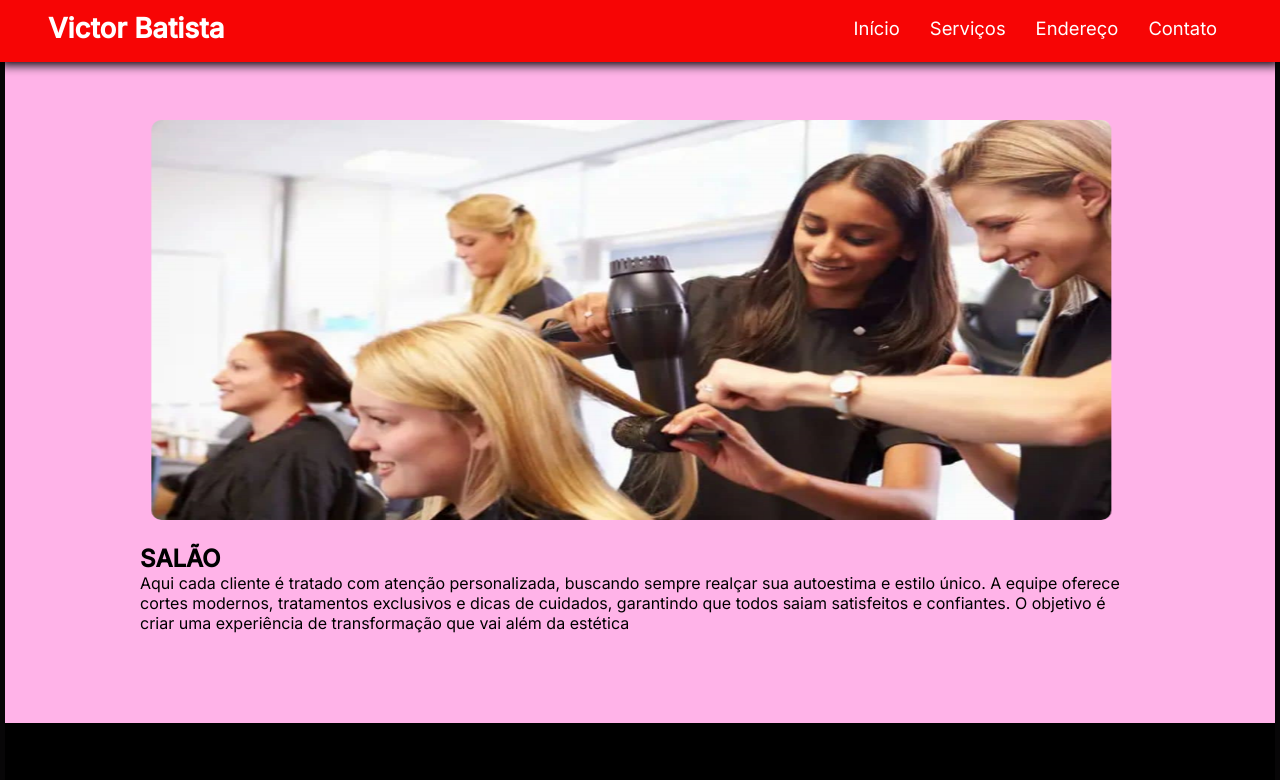
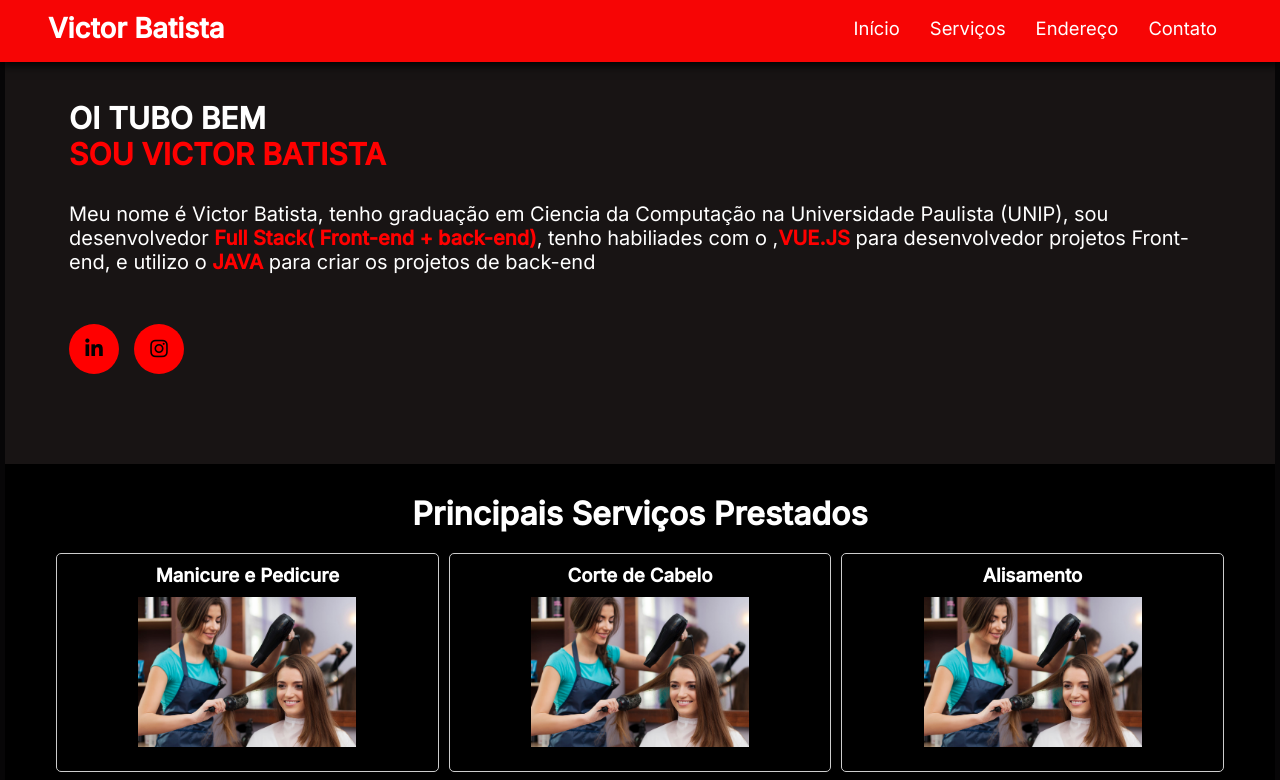
Before and after one commit to victorbatista2020/portfolio, a Vue app: page / in a window 1280 px wide. Shown: the top 780 px of the page. Built offline with nearby package versions, Linux system fonts and the light colour scheme.

Commit message:
Update About
Atualizei o componente about, com a nova descrição do meu projeto

```diff
--- a/index.html
+++ b/index.html
@@ -3,7 +3,9 @@
   <head>
     <meta charset="UTF-8">
     <meta name="viewport" content="width=device-width, initial-scale=1.0">
-    <title>Loja template</title>
+    <title>Portfolio VUE</title>
+    <link rel="stylesheet" href="https://cdnjs.cloudflare.com/ajax/libs/font-awesome/6.5.0/css/all.min.css">
+
   </head>
   <body>
     <div id="app"></div>
--- a/src/assets/main.css
+++ b/src/assets/main.css
@@ -10,10 +10,10 @@
   scroll-behavior: smooth;
   scroll-padding-top: 90px;
 }
+
 body{
-
-
   background-color: rgb(7, 6, 7);
+  color: white;
 }
 
 .service-content {
@@ -23,3 +23,7 @@
   padding-top: 10px;
   background-color: rgb(0, 0, 0);
 }
+
+span{
+  color:rgb(255, 0, 0);
+}
--- a/src/components/About.vue
+++ b/src/components/About.vue
@@ -1,36 +1,22 @@
 <template>
     <div class="about-content" id="about">
-        <div class="slider">
-            <input type="radio" name="slides" id="slide1" checked>
-            <input type="radio" name="slides" id="slide2">
-            <input type="radio" name="slides" id="slide3">
-            <input type="radio" name="slides" id="slide4">
+        <h2>OI TUBO BEM<br><span>SOU VICTOR BATISTA</span></h2>
+            <div class="about">
 
-            <div class="slides">
-                <div class="slide" id="s1">
-                    <img src="./imgs/slides/salaobeleza3.png" alt="Imagem 1">
-                </div>
-                <div class="slide" id="s2">
-                    <img src="./imgs/slides/salaobeleza2.png" alt="Imagem 2">
-                </div>
-                <div class="slide" id="s3">
-                    <img src="./imgs/slides/barbeiro.png" alt="Imagem 3">
-                </div>
-                <div class="slide" id="s4">
-                    <img src="./imgs/slides/barbeiro2.png" alt="Imagem 4">
-                </div>
-            </div>
-            <div class="about">
-                <h2>SALÃO</h2>
-
-                Aqui cada cliente é tratado com atenção personalizada, buscando sempre realçar sua autoestima e estilo único.
-                A equipe oferece cortes modernos, tratamentos exclusivos e dicas de cuidados,
-                garantindo que todos saiam satisfeitos e confiantes. O objetivo é criar uma experiência de transformação
-                que vai além da estética
+               Meu nome é Victor Batista, tenho graduação em Ciencia da Computação na Universidade Paulista (UNIP),
+               sou desenvolvedor <span><b>Full Stack( Front-end + back-end)</b></span>, tenho habiliades com o ,<span><b>VUE.JS</b></span> para desenvolvedor projetos Front-end,
+                e utilizo o <span><b>JAVA</b></span> para criar os projetos de back-end
 
 
             </div>
-        </div>
+            <div class="social-buttons">
+        <a href="https://www.linkedin.com/in/seu-usuario" target="_blank" class="social-btn">
+          <i class="fab fa-linkedin-in"></i>
+        </a>
+        <a href="https://www.instagram.com/seu-usuario" target="_blank" class="social-btn">
+          <i class="fab fa-instagram"></i>
+        </a>
+      </div>
 
     </div>
 
@@ -39,85 +25,49 @@
 
 
 <script lang="ts">
-import { defineComponent } from 'vue';
-
-export default defineComponent({
-    name: 'About',
-    setup() {
-        let currentSlide = 1
-        const totalSlides = 4
-
-        function changeSlide() {
-            currentSlide = (currentSlide % totalSlides) + 1
-            const slideId = `slide${currentSlide}`
-            const radioButton = document.getElementById(slideId) as HTMLInputElement
-            if (radioButton) {
-                radioButton.checked = true
-            }
-        }
-
-        setInterval(changeSlide, 5000)
-
-        return {}
-    }
-})
 </script>
 
 <style scoped>
 .about-content {
-    padding: 90px 4%;
+    padding: 90px 5%;
     margin: 0 5px;
     padding-top: 100px;
-    background-color: rgb(255, 179, 232);
+    background-color: rgb(24, 20, 20);
     display: flex;
+    flex-direction: column;
     justify-content: center;
-    align-items: center;
+    align-items: left;
+    font-size: 20px;
 }
 
-.slider {
-    position: relative;
-    max-width: 1000px;
-    margin: auto;
-    overflow: hidden;
-    border-radius: 10px;
+.about-content .about{
+    padding-top: 30px;
 }
 
-.slider input {
-    display: none;
+.social-buttons {
+  padding-top: 50px;
+  display: flex;
+  gap: 15px;
+  justify-content: left;
 }
 
-img {
-    width: 100%;
-    height: 400px;
-    border-radius: 10px;
+.social-btn {
+  background-color: red;
+  color: rgb(2, 2, 2);
+  width: 50px;
+  height: 50px;
+  border-radius: 50%;
+  display: flex;
+  align-items: center;
+  justify-content: center;
+  text-decoration: none;
+  font-size: 20px;
+  transition: background-color 0.3s, transform 0.3s;
 }
 
-.slides {
-    max-width: 1000px;
-    display: flex;
-    transition: transform 1.5s ease-in-out;
+.social-btn:hover {
+  background-color: darkred;
+  transform: scale(1.1);
 }
 
-.slide {
-    min-width: 100%;
-    padding: 20px;
-    box-sizing: border-box;
-    text-align: center;
-}
-
-#slide1:checked~.slides {
-    transform: translateX(0);
-}
-
-#slide2:checked~.slides {
-    transform: translateX(-100%);
-}
-
-#slide3:checked~.slides {
-    transform: translateX(-200%);
-}
-
-#slide4:checked~.slides {
-    transform: translateX(-300%);
-}
 </style>
```
